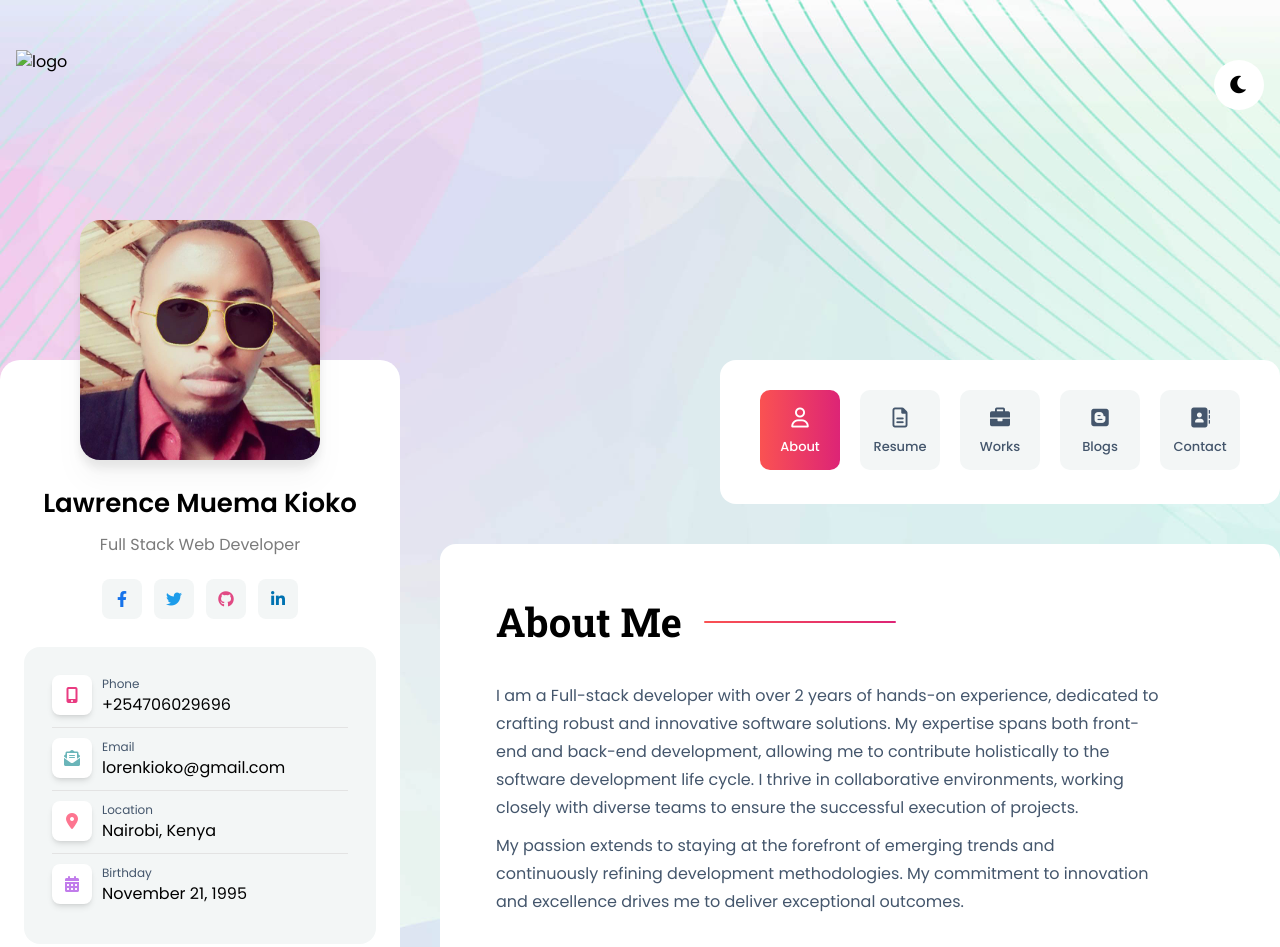
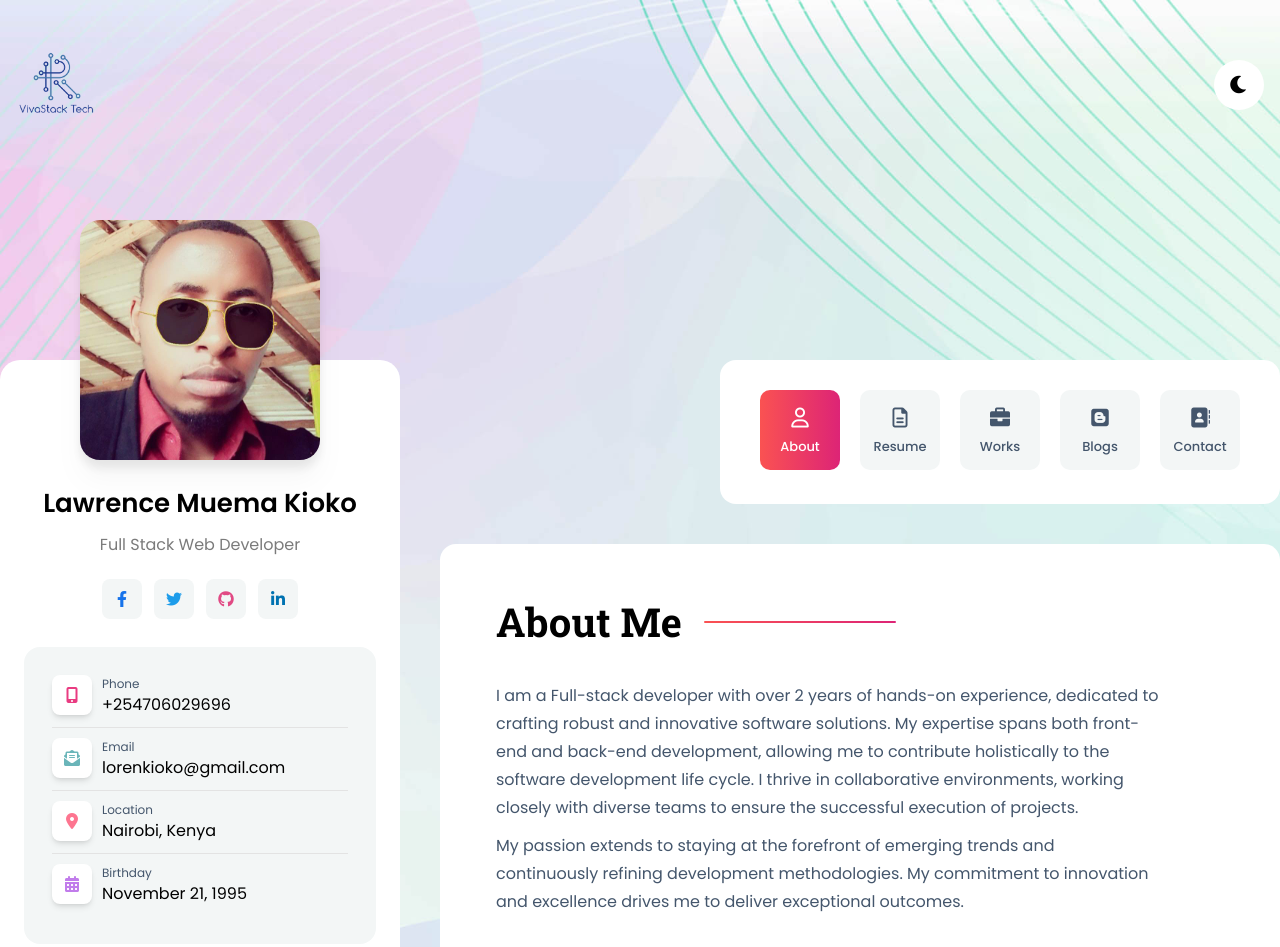
Before and after one commit to Kidd254/My_Portfolio, a plain HTML site: page index.html in a window 1280 px wide. Shown: the top 947 px of the page. Drawn offline with Linux system fonts and the light colour scheme.

Commit message:
Add logo and modify logo

```diff
--- a/index.html
+++ b/index.html
@@ -7,7 +7,7 @@
     <meta name="viewport" content="width=device-width, initial-scale=1.0" />
     <link
       rel="shortcut icon"
-      href="images/logo/logo.jpeg"
+      href="images/logo/logoo.jpg"
       type="image/x-icon"
     />
     <!--=== fontaswesome ===-->
@@ -56,7 +56,7 @@
           <a href="index.html">
             <img
               class="img-custom-height"
-              src="images/logo/logo.jpeg"
+              src="images/logo/logo.png"
               alt="logo"
             />
           </a>
```
Also changed, not shown: blog.html (+2 -2 lines), contact.html (+12 -8 lines), portfolio.html (+2 -2 lines), resume.html (+2 -2 lines), images/logo/logo.png (added), images/logo/logoo.jpg (added).
